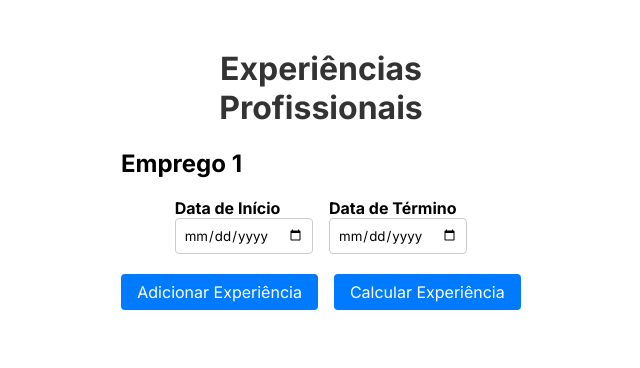
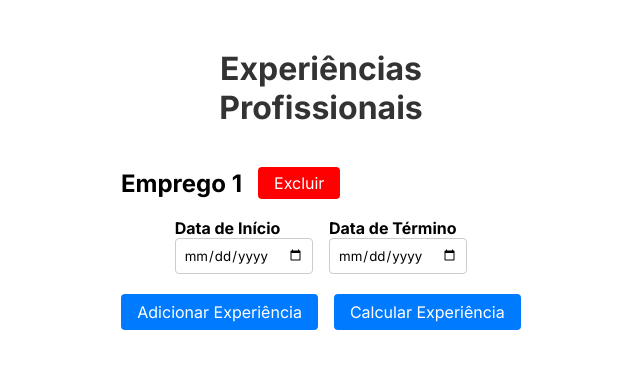
Before and after one commit to guiarcoverde/working-exp-calc, an Angular app: page / in a window 1280 px wide. Shown: the top 368 px of the page, without its empty margins (319-959 px from the left). Built offline with nearby package versions, Linux system fonts and the light colour scheme.

Commit message:
add: delete exp button

```diff
--- a/src/app/app.component.css
+++ b/src/app/app.component.css
@@ -75,3 +75,31 @@ button:hover {
   justify-content: center;
   margin-top: 1rem;
 }
+
+.erro {
+  color: red;
+  font-size: 0.875rem;
+  margin-top: 0.5rem;
+  font-family: Inter, serif;
+  margin-left: 1.25rem;
+}
+
+.form-container {
+  display: flex;
+  flex-direction: column;
+}
+
+.subtitulo {
+  display: flex;
+  flex-direction: row;
+  align-items: center;
+}
+
+.remove-experience {
+  margin-left: 1rem;
+  height: 32px;
+  display: flex;
+  align-items: center;
+  font-family: Inter, serif;
+  background-color: red;
+}
--- a/src/app/app.component.html
+++ b/src/app/app.component.html
@@ -5,19 +5,27 @@
 <div class="container">
   <h1>Experiências Profissionais</h1>
   <div *ngFor="let emprego of empregos; let i = index" class="experience">
+    <div class="subtitulo">
       <h2>Emprego {{i + 1}}</h2>
-
+      <button class="remove-experience" (click)="removerExperiencia(i)">Excluir</button>
+    </div>
+    <div class="form-container">
       <form class="formulario">
         <div class="inicio">
           <span>Data de Início</span>
-        <input type="date"  id="inicio-{{i}}" [(ngModel)]="emprego.dataInicio" name="inicio-{{i}}">
+          <input type="date"  id="inicio-{{i}}" [(ngModel)]="emprego.dataInicio" (ngModelChange)="validarDatas(i)" name="inicio-{{i}}">
         </div>
 
         <div class="inicio">
           <span>Data de Término</span>
-        <input type="date" id="termino-{{i}}"[(ngModel)]="emprego.dataTermino" name="termino-{{i}}">
+          <input type="date" id="termino-{{i}}" [(ngModel)]="emprego.dataTermino" (ngModelChange)="validarDatas(i)" name="termino-{{i}}">
         </div>
+
       </form>
+      <div *ngIf="erros[i]" class="erro">
+        {{erros[i]}}
+      </div>
+    </div>
   </div>
 
   <div class="botoes">
--- a/src/app/app.component.ts
+++ b/src/app/app.component.ts
@@ -6,22 +6,25 @@ import {BsDatepickerInputDirective} from 'ngx-bootstrap/datepicker';
 
 @Component({
   selector: 'app-root',
-  imports: [RouterOutlet, FormsModule, NgForOf, NgIf, DatePipe],
+  imports: [FormsModule, NgForOf, NgIf],
   templateUrl: './app.component.html',
   styleUrl: './app.component.css'
 })
 export class AppComponent {
+
     empregos: {dataInicio: string | number; dataTermino: string | number}[] = [
       {dataInicio: '', dataTermino: ''},
     ];
 
     adicionarExperiencia(): void {
       this.empregos.push({dataInicio: '', dataTermino: ''});
+      this.erros.push('');
     }
 
     resultado: string | null = null;
+    erros: string[] = [];
 
-    calcularTempoDeExperiencia() {
+    calcularTempoDeExperiencia(): void {
       const intervalos = this.empregos
         .filter(emprego => emprego.dataInicio && emprego.dataTermino)
         .map(emprego => ({
@@ -84,4 +87,25 @@ export class AppComponent {
 
       this.resultado = `${anos} ano(s), ${meses} mês(es), ${dias} dia(s) de experiência total. (${totalDias} dias)`;
     }
+
+    validarDatas(index: number): void{
+      const emprego = this.empregos[index];
+      const dataInicio = emprego.dataInicio ? new Date(emprego.dataInicio) : null;
+      const dataTermino = emprego.dataTermino ? new Date(emprego.dataTermino) : null;
+
+      if (dataInicio && dataTermino && dataInicio > dataTermino) {
+        this.erros[index] = 'Data de início não pode ser posterior à data de término.';
+
+        setTimeout(() => {
+          this.empregos[index].dataInicio = '';
+          this.empregos[index].dataTermino = '';
+        })
+      } else {
+        this.erros[index] = '';
+      }
+    }
+
+    removerExperiencia(index: number): void {
+      this.empregos.splice(index, 1);
+    }
 }
```
Lines whose indentation alone changed are shown as unchanged.
